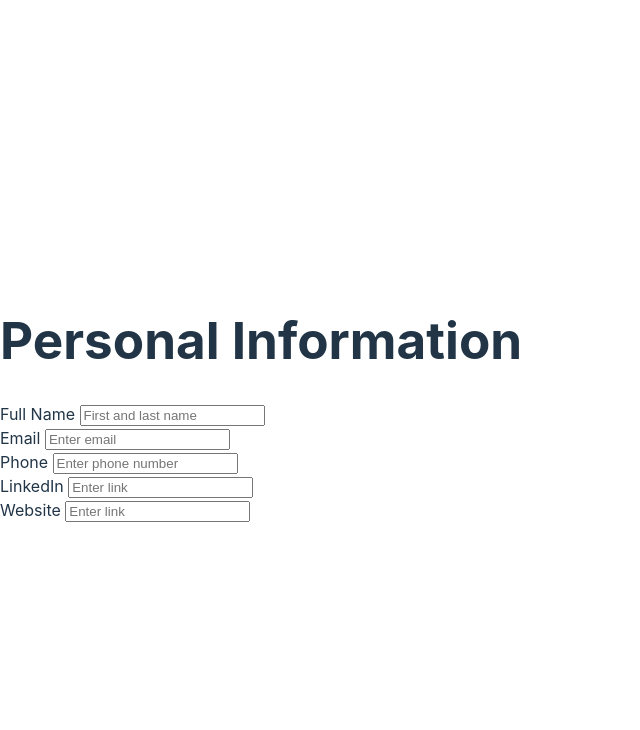
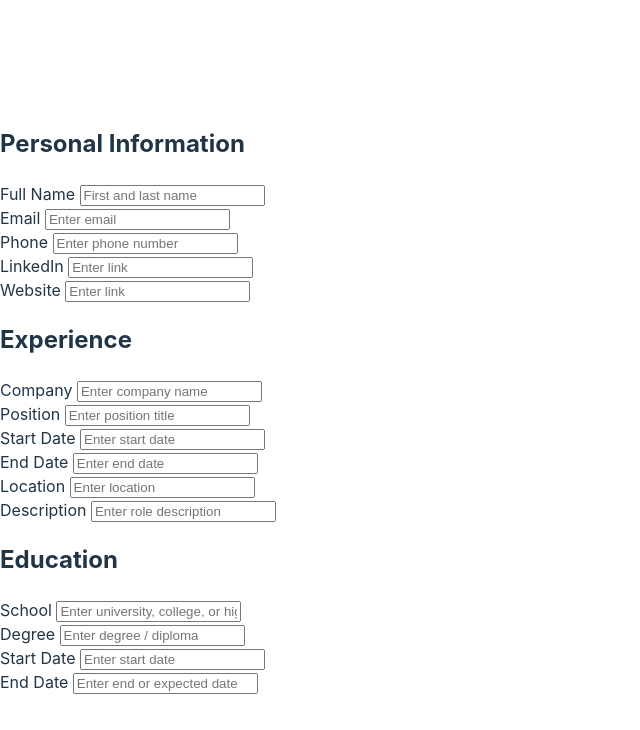
Before and after one commit to kuehnla/cv-app, a React (Vite) app: page / in a window 1280 px wide. Shown: the top 730 px of the page, without its empty margins (0-640 px from the left). Built offline with nearby package versions, Linux system fonts and the light colour scheme.

Commit message:
Form components completed

```diff
--- a/src/components/Education.jsx
+++ b/src/components/Education.jsx
@@ -1,3 +1,6 @@
+import Field from './Field'
+import { v4 as uuid } from 'uuid';
+
 export default function Education () {
   // [isOpen, setIsOpen] = useState(false);
 
@@ -7,4 +10,24 @@ export default function Education () {
    *
    * return + Education
   */
+
+  const fields = [
+    { label:"School", placeholder:"Enter university, college, or high school", key:uuid() },
+    { label:"Degree", placeholder:"Enter degree / diploma", key:uuid() },
+    { label:"Start Date", placeholder:"Enter start date", key:uuid() },
+    { label:"End Date", placeholder:"Enter end or expected date", key:uuid() }
+  ];
+
+  return (
+    <div>
+      <h2>Education</h2>
+      <div>
+        <form action="" method="post" className="education">
+          {fields.map((field) => {
+            return <Field label={field.label} placeholder={field.placeholder} key={field.id} className="education" />
+          })}
+        </form>
+      </div>
+    </div>
+  )
 }
--- a/src/components/Experience.jsx
+++ b/src/components/Experience.jsx
@@ -1,3 +1,6 @@
+import { v4 as uuid } from 'uuid';
+import Field from './Field';
+
 export default function Experience () {
   // [isOpen, setIsOpen] = useState(false);
 
@@ -7,4 +10,28 @@ export default function Experience () {
    *
    * return + Experience
   */
+
+  // FORM
+
+  const fields = [
+    { label: "Company", placeholder: "Enter company name", id: uuid() },
+    { label: "Position", placeholder: "Enter position title", id: uuid() },
+    { label: "Start Date", placeholder: "Enter start date", id: uuid() },
+    { label: "End Date", placeholder: "Enter end date", id: uuid() },
+    { label: "Location", placeholder: "Enter location", id: uuid() },
+    { label: "Description", placeholder: "Enter role description", id: uuid() }
+  ];
+
+  return (
+    <div>
+      <h2>Experience</h2>
+      <div>
+        <form action="" method="post" className="experience">
+          {fields.map((field) => {
+            return <Field label={field.label} placeholder={field.placeholder} key={field.id} className="experience" />
+          })}
+        </form>
+      </div>
+    </div>
+  )
 }
--- a/src/components/Personal.jsx
+++ b/src/components/Personal.jsx
@@ -13,8 +13,8 @@ export default function Personal () {
   ];
 
   return (
-    <>
-      <h1>Personal Information</h1>
+    <div>
+      <h2>Personal Information</h2>
       <form action="" method="post" className="personal">
         <div>
           {fields.map((field) => {
@@ -22,7 +22,7 @@ export default function Personal () {
           })}
         </div>
       </form>
-    </>
+    </div>
   )
 
   /*
--- a/src/main.jsx
+++ b/src/main.jsx
@@ -1,11 +1,10 @@
 import React from 'react'
 import ReactDOM from 'react-dom/client'
-import App from './App.jsx'
-import Personal from './components/Personal.jsx'
+import Input from './components/Input'
 import './index.css'
 
 ReactDOM.createRoot(document.getElementById('root')).render(
   <React.StrictMode>
-    <Personal />
+    <Input />
   </React.StrictMode>,
 )
```
